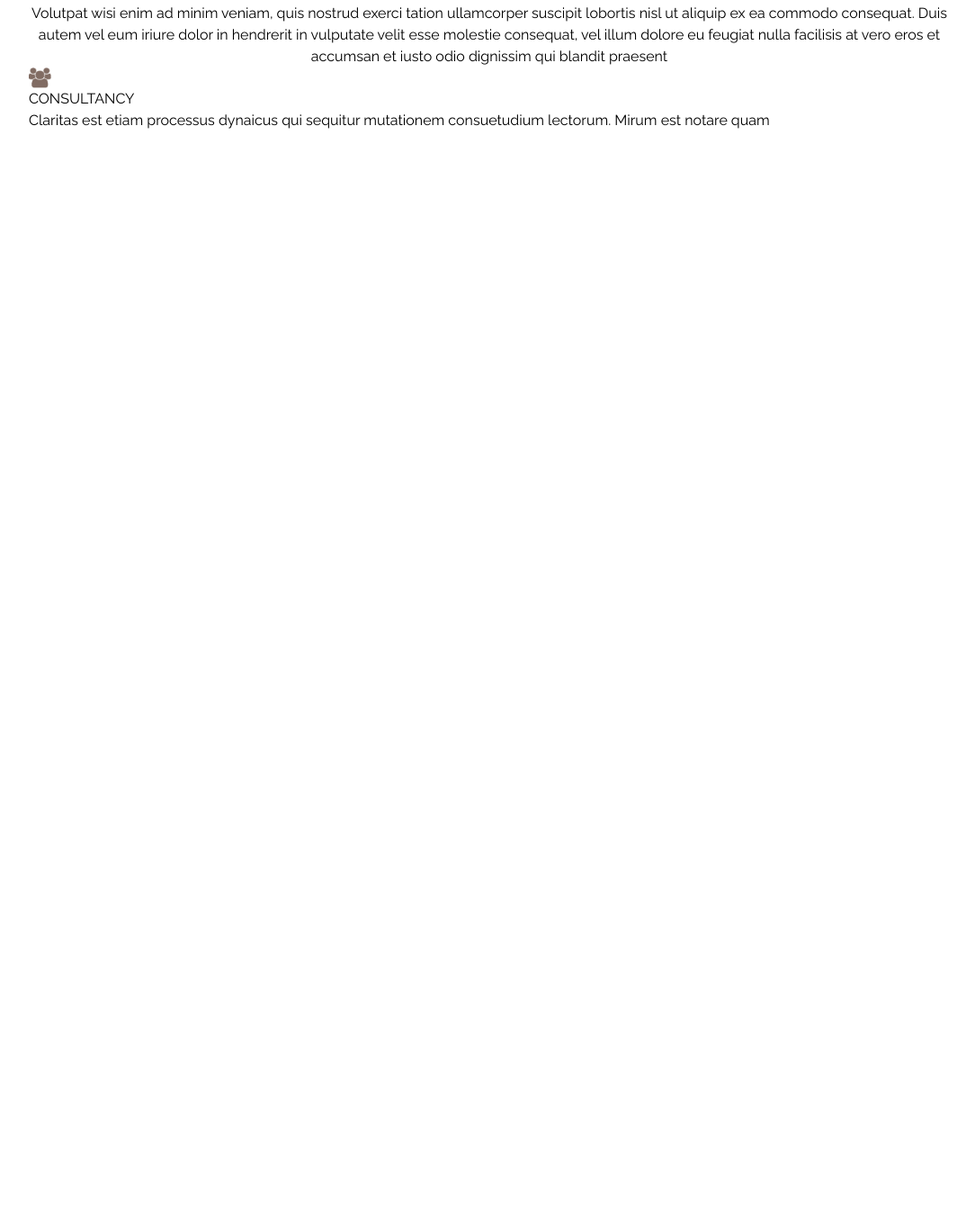
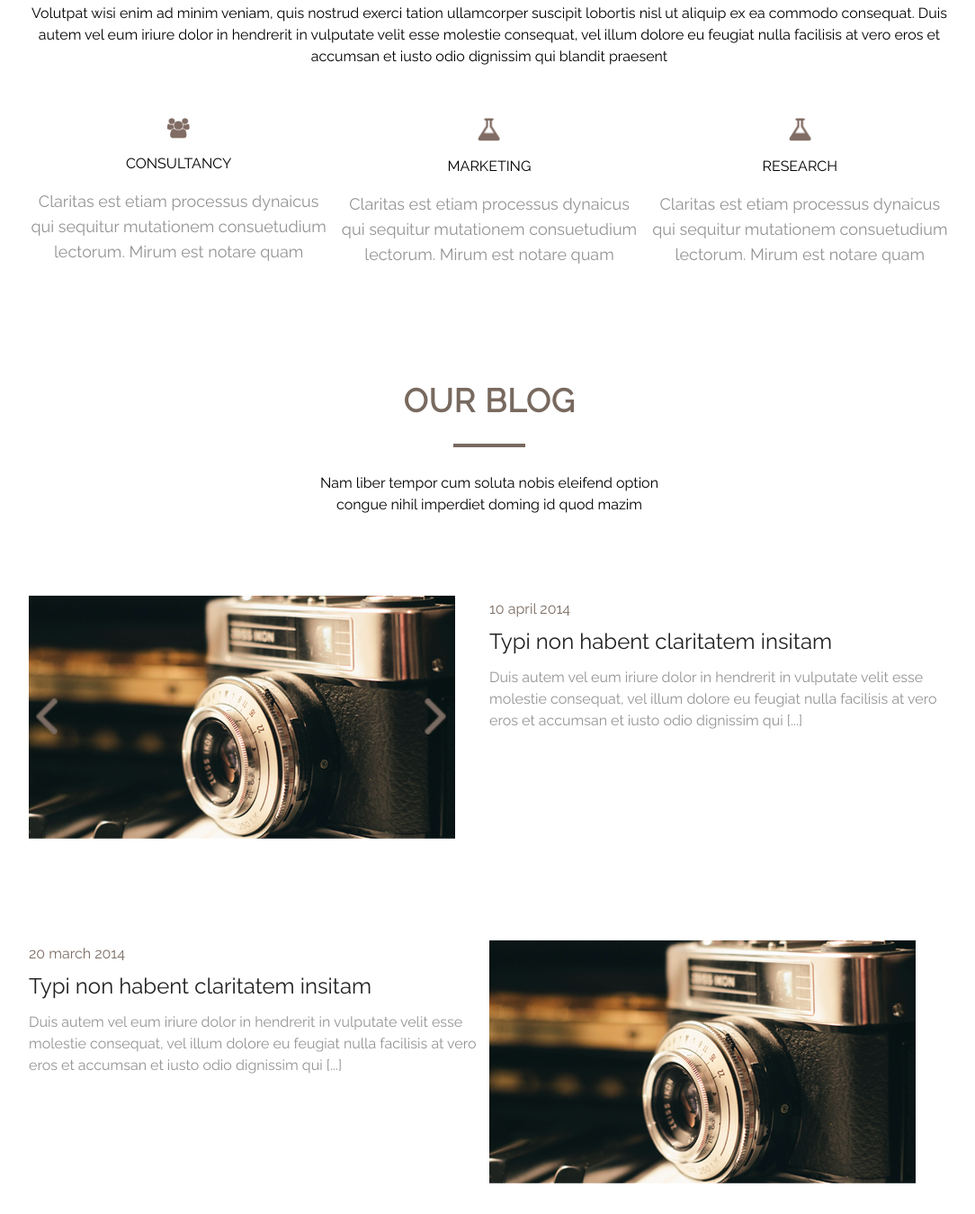
Before and after one commit to luigyy/latamcode-assesment-, a website: page src/index.html in a window 1280 px wide. Shown: the part 791-2140 px from the top of the page at 90% size, without its empty margins (96-1180 px from the left). Before the commit the page ends 1001 px from the top, so only its background shows below. Drawn offline with Linux system fonts and the light colour scheme.

Commit message:
almost done, missing footer

```diff
--- a/src/index.html
+++ b/src/index.html
@@ -86,23 +86,167 @@
         molestie consequat, vel illum dolore eu feugiat nulla facilisis at vero
         eros et accumsan et iusto odio dignissim qui blandit praesent
       </p>
-      <div>
-        <!-- item -->
-        <div>
-          <div>
+      <div class="pt-14 flex gap-3">
+        <!-- item1 -->
+        <div class="w-[370px]">
+          <div class="flex flex-col pb-4 gap-4 items-center">
             <h1>
               <img src="../public/consultancy-logo.png" width="25" alt="" />
             </h1>
             <h1 class="uppercase">Consultancy</h1>
           </div>
-          <p>
+          <p class="text-center text-[#949494] text-lg">
             Claritas est etiam processus dynaicus qui sequitur mutationem
             consuetudium lectorum. Mirum est notare quam
           </p>
         </div>
-        <!-- item -->
+        <!-- item1 -->
+        <!-- item2 -->
+        <div class="w-[370px]">
+          <div class="flex flex-col pb-4 gap-4 items-center">
+            <h1>
+              <img src="../public/marketing-logo.png" width="25" alt="" />
+            </h1>
+            <h1 class="uppercase">Marketing</h1>
+          </div>
+          <p class="text-center text-[#949494] text-lg">
+            Claritas est etiam processus dynaicus qui sequitur mutationem
+            consuetudium lectorum. Mirum est notare quam
+          </p>
+        </div>
+        <!-- item2 -->
+        <!-- item3 -->
+        <div class="w-[370px]">
+          <div class="flex flex-col pb-4 gap-4 items-center">
+            <h1>
+              <img src="../public/research-logo.png" width="25" alt="" />
+            </h1>
+            <h1 class="uppercase">Research</h1>
+          </div>
+          <p class="text-center text-[#949494] text-lg">
+            Claritas est etiam processus dynaicus qui sequitur mutationem
+            consuetudium lectorum. Mirum est notare quam
+          </p>
+        </div>
+        <!-- item 3-->
       </div>
     </div>
     <!-- services  -->
+
+    <!-- blog  -->
+    <div class="py-16 px-32">
+      <h1
+        class="font-semibold uppercase text-center text-4xl text-[#78695f] pb-7 tracking-wide"
+      >
+        Our blog
+      </h1>
+      <div class="border-2 border-[#78695f] w-20 mx-auto mb-7"></div>
+      <p class="text-center w-96 mx-auto">
+        Nam liber tempor cum soluta nobis eleifend option congue nihil imperdiet
+        doming id quod mazim
+      </p>
+      <!-- blog card 1 -->
+      <div class="flex mt-16 py-6">
+        <div class="w-1/2 relative">
+          <img src="../public/camera-picture.png" alt="" />
+          <button class="absolute top-1/2 -translate-y-1/2 z-10">
+            <img src="../public/left-arrow.png" width="40" alt="" />
+          </button>
+          <button class="absolute top-1/2 -translate-y-1/2 right-10">
+            <img src="../public/right-arrow.png" width="40" alt="" />
+          </button>
+        </div>
+        <div class="w-1/2">
+          <h1 class="text-[#7b6c63] py-1">10 april 2014</h1>
+          <h1 class="text-[#212121] text-2xl py-1">
+            Typi non habent claritatem insitam
+          </h1>
+          <p class="text-[#949494] py-2">
+            Duis autem vel eum iriure dolor in hendrerit in vulputate velit esse
+            molestie consequat, vel illum dolore eu feugiat nulla facilisis at
+            vero eros et accumsan et iusto odio dignissim qui [...]
+          </p>
+        </div>
+      </div>
+      <!-- blog card 1 -->
+
+      <!-- blog card 2 -->
+      <div class="flex mt-16 py-6">
+        <div class="w-1/2">
+          <h1 class="text-[#7b6c63] py-1">20 march 2014</h1>
+          <h1 class="text-[#212121] text-2xl py-1">
+            Typi non habent claritatem insitam
+          </h1>
+          <p class="text-[#949494] py-2">
+            Duis autem vel eum iriure dolor in hendrerit in vulputate velit esse
+            molestie consequat, vel illum dolore eu feugiat nulla facilisis at
+            vero eros et accumsan et iusto odio dignissim qui [...]
+          </p>
+        </div>
+        <div class="w-1/2">
+          <img src="../public/camera-picture.png" alt="" />
+        </div>
+      </div>
+      <!-- blog card 2 -->
+
+      <!-- blog card 3 -->
+      <div class="flex mt-16 py-6">
+        <div class="w-1/2">
+          <img src="../public/camera-picture.png" alt="" />
+        </div>
+        <div class="w-1/2">
+          <h1 class="text-[#7b6c63] py-1">10 january 2014</h1>
+          <h1 class="text-[#212121] text-2xl py-1">
+            Typi non habent claritatem insitam
+          </h1>
+          <p class="text-[#949494] py-2">
+            Duis autem vel eum iriure dolor in hendrerit in vulputate velit esse
+            molestie consequat, vel illum dolore eu feugiat nulla facilisis at
+            vero eros et accumsan et iusto odio dignissim qui [...]
+          </p>
+        </div>
+      </div>
+      <!-- blog card 3 -->
+    </div>
+    <!-- blog  -->
+
+    <!-- contact  -->
+    <div class="bg-[#f5f5f5] px-52 py-14">
+      <h1
+        class="text-[#7d6d63] tracking-wider font-semibold pb-14 text-4xl text-center uppercase"
+      >
+        Contact
+      </h1>
+      <div class="flex flex-wrap">
+        <div class="md:w-1/2 flex flex-col pr-8">
+          <input
+            type="text"
+            class="outline-none bg-[#f5f5f5] appearance-none border-b-4 border-[#5c5c5c] mb-2"
+          />
+          <label class="pl-4 text-[#5b5b5b]" for="">Email*</label>
+        </div>
+        <div class="md:w-1/2 flex flex-col pl-8">
+          <input
+            type="text"
+            class="outline-none bg-[#f5f5f5] appearance-none border-b-4 border-[#5c5c5c] mb-2"
+          />
+          <label class="pl-4 text-[#5b5b5b]" for="">Name*</label>
+        </div>
+        <div class="w-full flex flex-col pt-5">
+          <input
+            type="text"
+            class="outline-none bg-[#f5f5f5] appearance-none border-b-4 border-[#5c5c5c] mb-2"
+          />
+          <label class="pl-4 text-[#5b5b5b]" for="">Message*</label>
+        </div>
+      </div>
+      <div class="border-b-2 border-[#5c5c5c] pt-32"></div>
+      <button
+        class="px-10 py-2 mx-auto border-2 border-black flex justify-center mt-8"
+      >
+        Submit
+      </button>
+    </div>
+    <!-- contact  -->
   </body>
 </html>
```
Also changed, not shown: dist/output.css, public/left-arrow.png (added), public/right-arrow.png (added).
